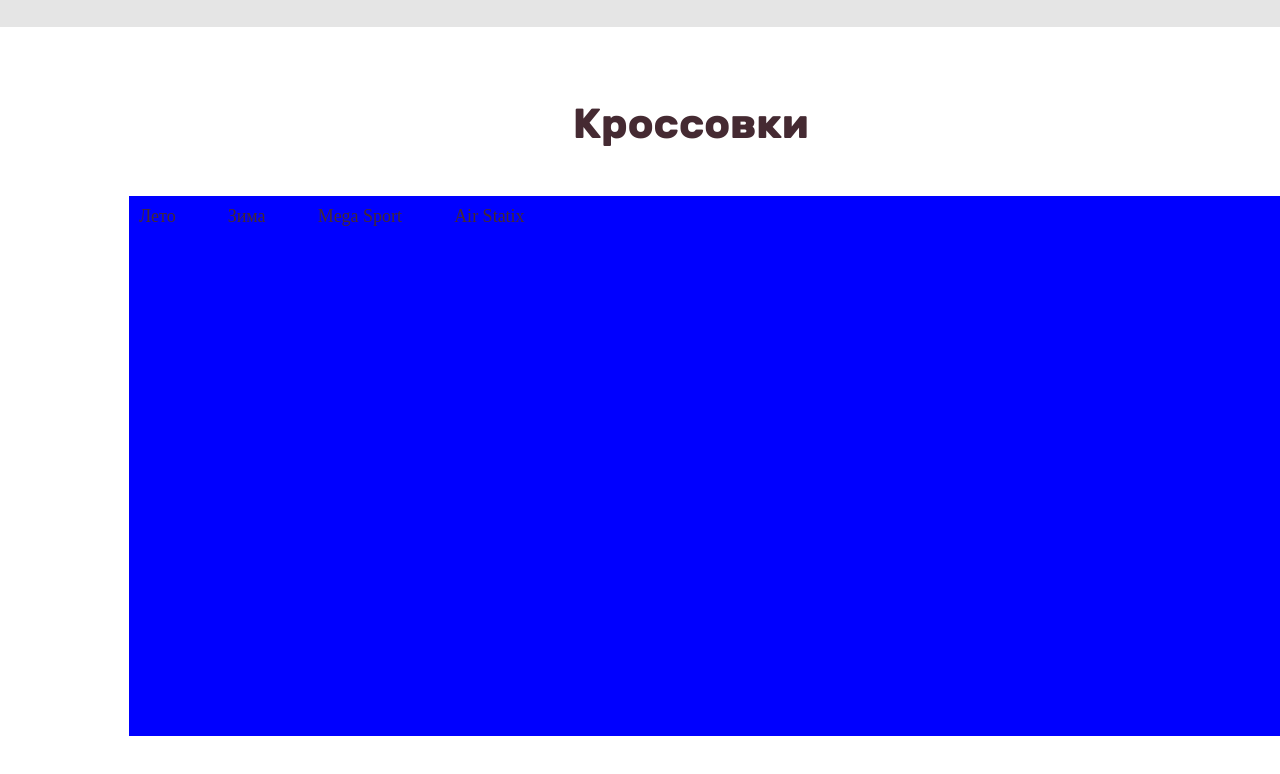
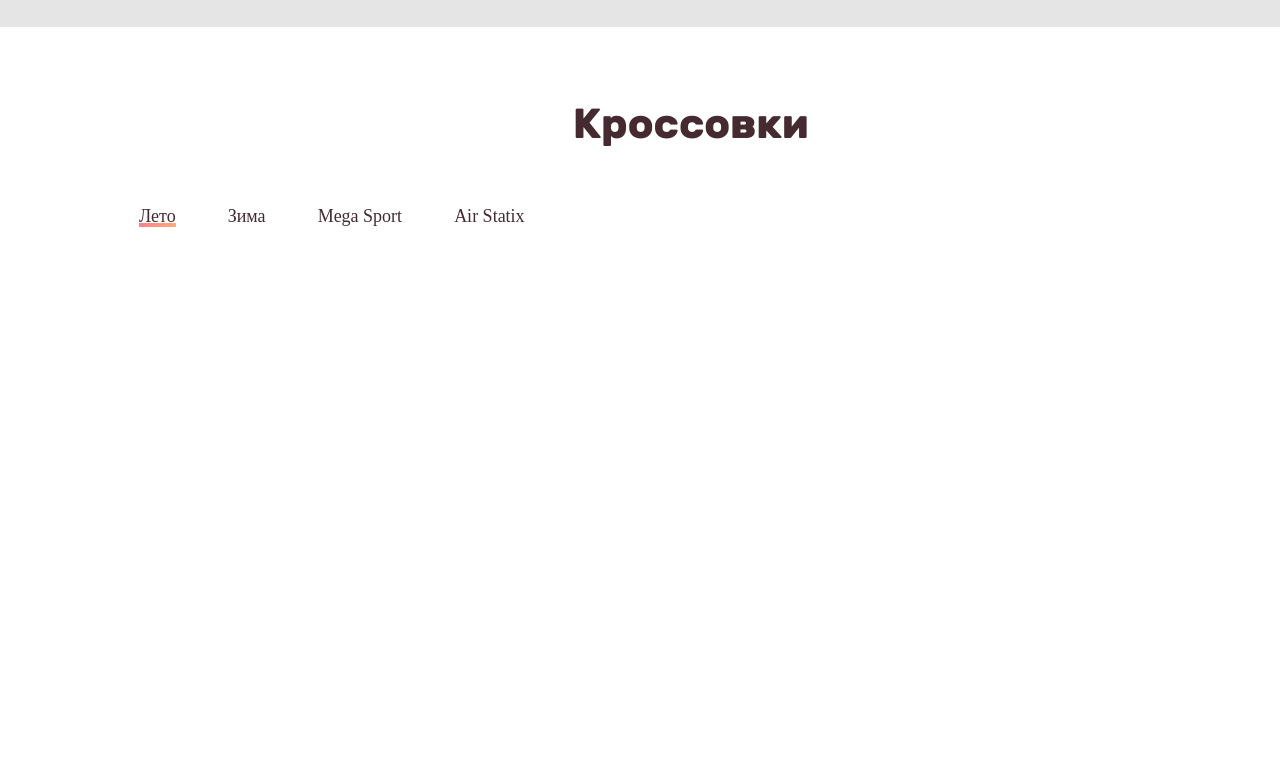
Before and after one commit to sibgatulin-danila/layout-training, a plain HTML site: page index.html in a window 1280 px wide. Shown: the part 706-1480 px from the top of the page. Drawn offline with nearby package versions, Linux system fonts and the light colour scheme.

Commit message:
табы заработали

```diff
--- a/index.html
+++ b/index.html
@@ -144,7 +144,7 @@
         <div class="headline">Кроссовки</div>
         <div class="pinky-model">
           <div class="tabs">
-            <div class="tab">лето</div>
+            <div class="tab tab-active">лето</div>
             <div class="tab">Зима</div>
             <div class="tab">Mega sport</div>
             <div class="tab">Air Statix</div>
--- a/styles.css
+++ b/styles.css
@@ -323,7 +323,7 @@ ol, ul{
   margin-top: 58px;
   width: 1163.8px;
   height: 541.8px;
-  background-color: blue;
+  /* background-color: blue; */
   border: 0.1px solid #fff;
 
 }
@@ -336,17 +336,23 @@ ol, ul{
 }
 
 #second-window .sneakers .pinky-model .tabs .tab {
-  display: inline;
+  display: inline-block;
   font-size: 18px;
   line-height: 21px;
   text-align: center;
   color: #452A32;
   text-transform:capitalize;
   margin-right: 48px;
+  background-position:  0 100%, 0 0;
+  background-repeat: no-repeat;
+  background-size: 100% 4px;
+  cursor: pointer;
 }
 
-#second-window .sneakers .pinky-model .tabs .tab:hover {
-  text-decoration: underline;
+#second-window .sneakers .pinky-model .tabs .tab:hover,
+#second-window .sneakers .pinky-model .tabs .tab-active {
+  background-image: linear-gradient(to left, #FFC670 -58.54%, #FF6492 159.35%);
+  /* border-bottom: 4px solid blue; */
 }
 
 #second-window .sneakers .pinky-model .tabs .tab:last-child{
```
